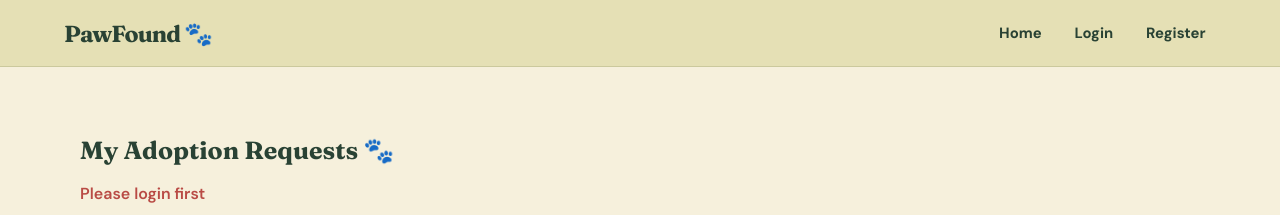
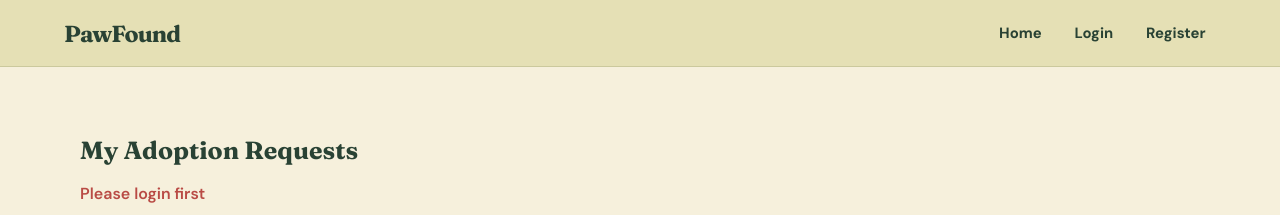
Before and after one commit to wisejoel77-creator/pet-adoption-front-end, a React (Vite) app: page /my-adoption-requests in a window 1280 px wide. Shown: the top 215 px of the page. Built offline with nearby package versions, Linux system fonts and the light colour scheme.

Commit message:
Remove unnecessary code

```diff
--- a/src/components/AdoptionForm.jsx
+++ b/src/components/AdoptionForm.jsx
@@ -61,7 +61,7 @@ function AdoptionForm({ petId }) {
   if (submitted) {
     return (
       <div className="success-card">
-        <h2>Request sent! 🐾</h2>
+        <h2>Request sent! </h2>
         <p>Your adoption request has been submitted.</p>
         <p>The shelter will review your request soon.</p>
       </div>
--- a/src/components/MyAdoptionRequests.jsx
+++ b/src/components/MyAdoptionRequests.jsx
@@ -64,7 +64,7 @@ function MyAdoptionRequests() {
 
   return (
     <div>
-      <h2>My Adoption Requests 🐾</h2>
+      <h2>My Adoption Requests </h2>
 
       {error && (<p style={{color:"red"}}>
           {error}
--- a/src/components/Navbar.jsx
+++ b/src/components/Navbar.jsx
@@ -41,7 +41,7 @@ function Navbar() {
 
   return (
     <nav className="site-nav">
-      <Link to="/" className="brand">PawFound 🐾</Link>
+      <Link to="/" className="brand">PawFound </Link>
 
       <div className="nav-links">
         <Link to="/">Home</Link>
```
